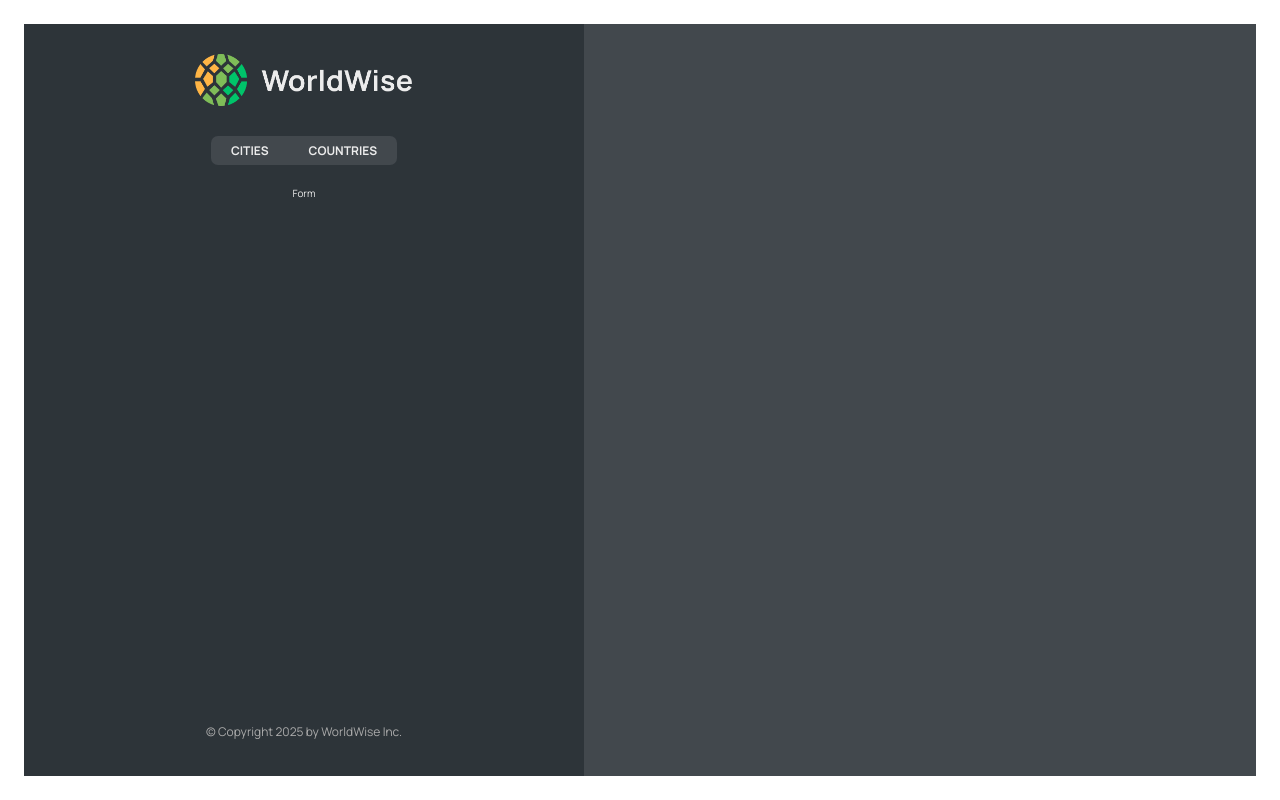
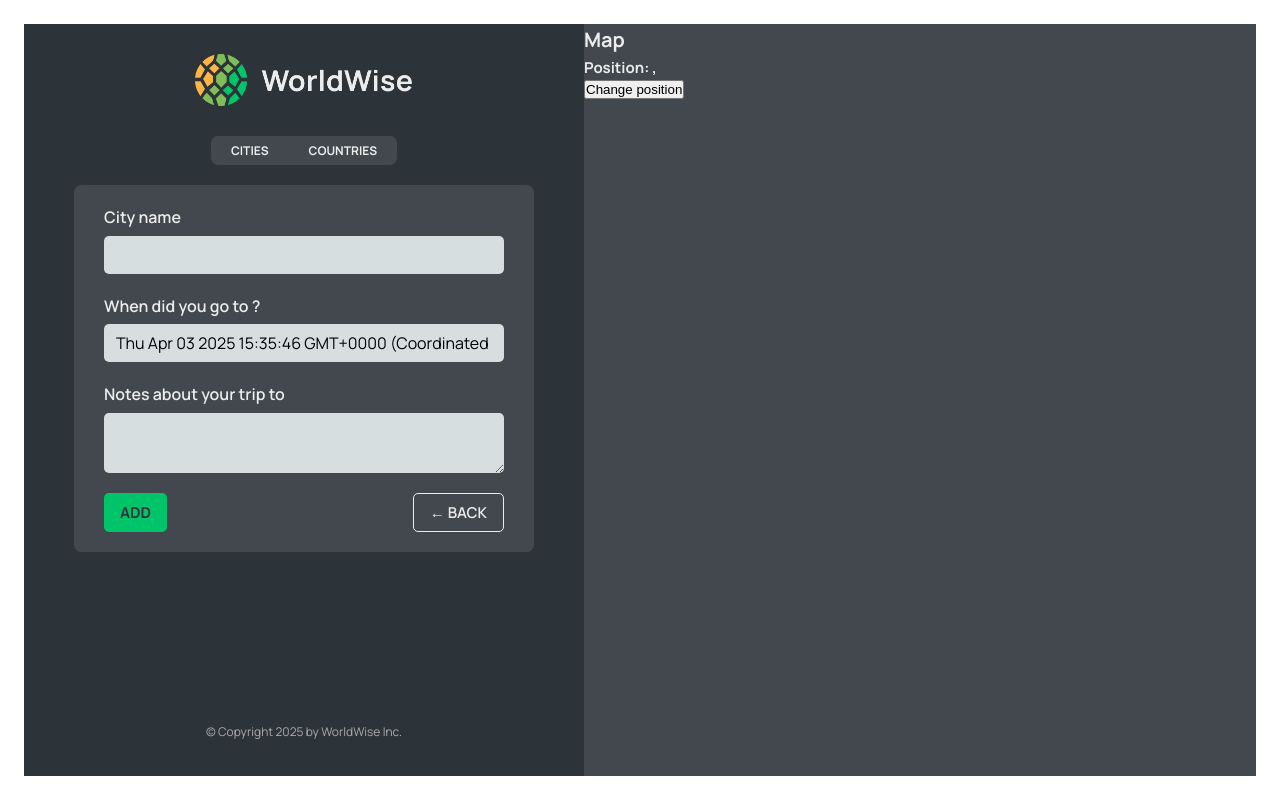
Before and after one commit to ivanvolosyk/WorldWise, a React (Vite) app: page /app/form in a window 1280 px wide. Built offline with nearby package versions, Linux system fonts and the light colour scheme; data requests are answered from the project's data file.

Commit message:
add the navigation functionality using useNavigate

```diff
--- a/src/App.jsx
+++ b/src/App.jsx
@@ -9,6 +9,7 @@
 import { useState, useEffect } from "react";
 import CountryList from "./components/CountryList";
 import City from "./components/City";
+import Form from "./components/Form";
 
 const BASE_URL = "http://localhost:9000";
 
@@ -54,7 +55,7 @@
             path="countries"
             element={<CountryList cities={cities} isLoading={isLoading} />}
           />
-          <Route path="form" element={<p>Form</p>} />
+          <Route path="form" element={<Form />} />
         </Route>
         <Route path="login" element={<Login />} />
       </Routes>
--- /dev/null
+++ b/src/components/Button.jsx
@@ -0,0 +1,11 @@
+import styles from "./Button.module.css";
+
+function Button({ children, onClick, type }) {
+  return (
+    <button onClick={onClick} className={`${styles.btn} ${styles[type]}`}>
+      {children}
+    </button>
+  );
+}
+
+export default Button;
--- a/src/components/City.jsx
+++ b/src/components/City.jsx
@@ -1,5 +1,5 @@
 import styles from "./City.module.css";
-import { useParams } from "react-router-dom";
+import { useParams, useSearchParams } from "react-router-dom";
 
 const formatDate = (date) =>
   new Intl.DateTimeFormat("en", {
@@ -12,6 +12,10 @@
 function City() {
   const { id } = useParams();
 
+  const [searchParams, setSearchParams] = useSearchParams();
+  const lat = searchParams.get("lat");
+  const lng = searchParams.get("lng");
+
   // TEMP DATA
   const currentCity = {
     cityName: "Lisbon",
@@ -22,7 +26,14 @@
 
   const { cityName, emoji, date, notes } = currentCity;
 
-  return <h1>City {id}</h1>;
+  return (
+    <>
+      <h1>City {id}</h1>
+      <p>
+        Position {lat} {lng}
+      </p>
+    </>
+  );
   // return (
   //   <div className={styles.city}>
   //     <div className={styles.row}>
--- a/src/components/CityItem.jsx
+++ b/src/components/CityItem.jsx
@@ -1,7 +1,7 @@
 import styles from "./CityItem.module.css";
 import { Link } from "react-router-dom";
 function CityItem({ city }) {
-  const { cityName, emoji, date, id } = city;
+  const { cityName, emoji, date, id, position } = city;
 
   const formatDate = (date) =>
     new Intl.DateTimeFormat("en", {
@@ -11,7 +11,10 @@
     }).format(new Date(date));
   return (
     <li>
-      <Link className={styles.cityItem} to={`${id}`}>
+      <Link
+        className={styles.cityItem}
+        to={`${id}?lat=${position.lat}&lng=${position.lng}`}
+      >
         <span className={styles.emoji}>{emoji}</span>
         <h3 className={styles.name}>{cityName}</h3>
         <time className={styles.date}>({formatDate(date)})</time>
--- a/src/components/CountryList.jsx
+++ b/src/components/CountryList.jsx
@@ -19,7 +19,7 @@
   return (
     <ul className={styles.countryList}>
       {countries.map((country) => (
-        <CountryItem country={country} />
+        <CountryItem country={country} key={country.country} />
       ))}
     </ul>
   );
--- a/src/components/Form.jsx
+++ b/src/components/Form.jsx
@@ -3,6 +3,8 @@
 import { useState } from "react";
 
 import styles from "./Form.module.css";
+import Button from "./Button";
+import { useNavigate } from "react-router-dom";
 
 export function convertToEmoji(countryCode) {
   const codePoints = countryCode
@@ -13,6 +15,7 @@
 }
 
 function Form() {
+  const navigate = useNavigate();
   const [cityName, setCityName] = useState("");
   const [country, setCountry] = useState("");
   const [date, setDate] = useState(new Date());
@@ -49,8 +52,16 @@
       </div>
 
       <div className={styles.buttons}>
-        <button>Add</button>
-        <button>&larr; Back</button>
+        <Button type="primary">Add</Button>
+        <Button
+          type="back"
+          onClick={(e) => {
+            e.preventDefault();
+            navigate(-1);
+          }}
+        >
+          &larr; Back
+        </Button>
       </div>
     </form>
   );
--- a/src/components/Map.jsx
+++ b/src/components/Map.jsx
@@ -1,6 +1,25 @@
+import { useNavigate, useSearchParams } from "react-router-dom";
 import styles from "./Map.module.css";
 function Map() {
-  return <div className={styles.mapContainer}></div>;
+  const navigate = useNavigate();
+  const [searchParams, setSearchParams] = useSearchParams();
+  const lat = searchParams.get("lat");
+  const lng = searchParams.get("lng");
+  return (
+    <div className={styles.mapContainer} onClick={() => navigate("form ")}>
+      <h1>Map</h1>
+      <h2>
+        Position: {lat}, {lng}
+      </h2>
+      <button
+        onClick={() => {
+          setSearchParams({ lat: 23, lng: 50 });
+        }}
+      >
+        Change position
+      </button>
+    </div>
+  );
 }
 
 export default Map;
```
